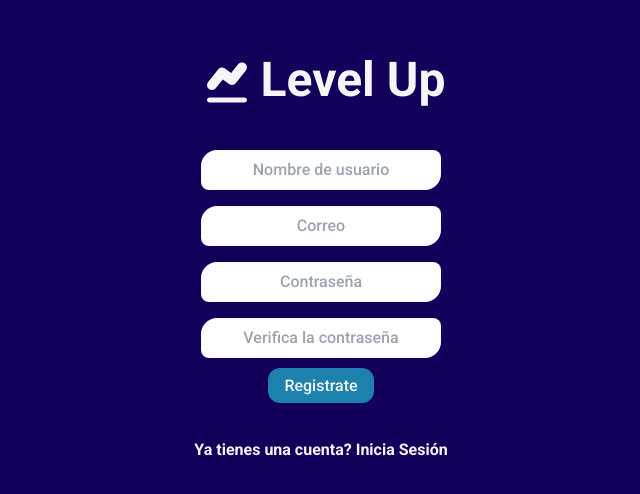
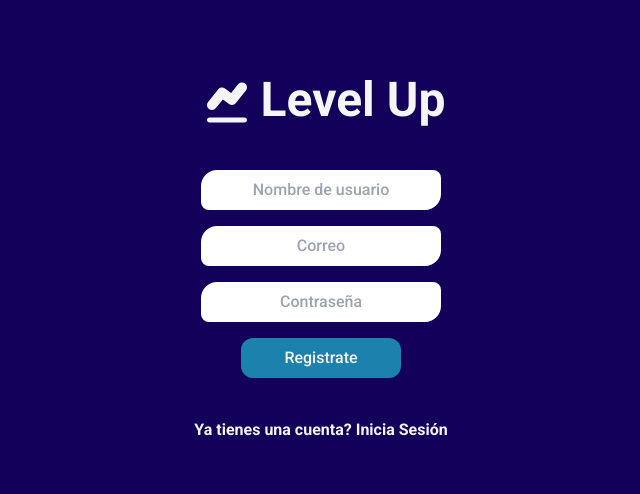
Before and after one commit to MADDOG25/dashboard-levelup, a React (Vite) app: page /signup in a window 1280 px wide. Shown: the part 144-638 px from the top of the page, without its empty margins (319-959 px from the left). Built offline with nearby package versions, Linux system fonts and the light colour scheme.

Commit message:
add tanstack and set up validation on register component

```diff
--- a/package.json
+++ b/package.json
@@ -12,6 +12,7 @@
   "dependencies": {
     "@headlessui/react": "^2.1.8",
     "@heroicons/react": "^2.1.5",
+    "@tanstack/react-form": "^0.33.0",
     "axios": "^1.7.7",
     "react": "^18.3.1",
     "react-dom": "^18.3.1",
--- a/src/components/atoms/Form/Login/ButtonSubmitLogin.tsx
+++ /dev/null
@@ -1,15 +0,0 @@
-import { Link } from "react-router-dom";
-
-export default function ButtonSubmitLogin() {
-  return (
-    <div>
-      <Link
-        className="w-40 bg-[--colorSky] text-[--colorWhite] font-medium  px-4 py-2 rounded-xl hover:bg-[--colorGreen] hover:text-[--colorBlue1]"
-        type="submit"
-        to="/home"
-      >
-        Inicia Sesión
-      </Link>
-    </div>
-  );
-}
--- a/src/components/atoms/Form/Login/InputPassword.tsx
+++ /dev/null
@@ -1,12 +0,0 @@
-export default function InputPassword() {
-  return (
-    <div>
-      <input
-        className="w-60 p-2 text-center font-medium  text-[--colorBlue2] rounded-lg rounded-tl-2xl rounded-br-2xl outline-none"
-        type="password"
-        name="password"
-        placeholder="Contraseña"
-      />
-    </div>
-  );
-}
--- a/src/components/atoms/Form/Login/InputText.tsx
+++ /dev/null
@@ -1,12 +0,0 @@
-export default function InputText() {
-  return (
-    <div>
-      <input
-        className="w-60 p-2 text-center font-medium text-[--colorBlue2] rounded-lg rounded-tl-2xl rounded-br-2xl outline-none"
-        type="text"
-        name="email"
-        placeholder="Correo"
-      />
-    </div>
-  );
-}
--- a/src/components/atoms/Form/Register/ButtonSubmitRegister.tsx
+++ /dev/null
@@ -1,15 +0,0 @@
-import { Link } from "react-router-dom";
-
-export default function ButtonSubmitRegister() {
-  return (
-    <div>
-      <Link
-        className="w-40 bg-[--colorSky] text-[--colorWhite] font-medium  px-4 py-2 rounded-xl hover:bg-[--colorGreen] hover:text-[--colorBlue1]"
-        type="submit"
-        to="/home"
-      >
-        Registrate
-      </Link>
-    </div>
-  );
-}
--- a/src/components/atoms/Form/Register/InputCheckPassword.tsx
+++ /dev/null
@@ -1,12 +0,0 @@
-export default function InputCheckPassword() {
-    return (
-      <div>
-        <input
-          className="w-60 p-2 text-center font-medium  text-[--colorBlue2] rounded-lg rounded-tl-2xl rounded-br-2xl outline-none"
-          type="password"
-          name="password"
-          placeholder="Verifica la contraseña"
-        />
-      </div>
-    );
-  }
--- a/src/components/atoms/Form/Register/InputUsername.tsx
+++ /dev/null
@@ -1,12 +0,0 @@
-export default function InputUsername() {
-    return (
-      <div>
-        <input
-          className="w-60 p-2 text-center font-medium text-[--colorBlue2] rounded-lg rounded-tl-2xl rounded-br-2xl outline-none"
-          type="text"
-          name="username"
-          placeholder="Nombre de usuario"
-        />
-      </div>
-    );
-  }
--- a/src/components/organisms/LoginForm.tsx
+++ b/src/components/organisms/LoginForm.tsx
@@ -1,8 +1,5 @@
 import { Link } from "react-router-dom";
-import InputText from "../atoms/Form/Login/InputText";
-import InputPassword from "../atoms/Form/Login/InputPassword";
-import ButtonSubmit from "../atoms/Form/Login/ButtonSubmitLogin";
-import LogoForm from "../atoms/Form/Login/LogoForm";
+import LogoForm from "../atoms/Form/LogoForm";
 
 export default function LoginForm() {
   return (
@@ -13,11 +10,27 @@ export default function LoginForm() {
         </h2>
         <form className="text-center grid gap-y-4">
           {/* Email */}
-          <InputText />
+          <input
+            className="w-60 p-2 text-center font-medium text-[--colorBlue2] rounded-lg rounded-tl-2xl rounded-br-2xl outline-none"
+            type="text"
+            name="email"
+            placeholder="Correo"
+          />
           {/* Password */}
-          <InputPassword />
+          <input
+            className="w-60 p-2 text-center font-medium  text-[--colorBlue2] rounded-lg rounded-tl-2xl rounded-br-2xl outline-none"
+            type="password"
+            name="password"
+            placeholder="Contraseña"
+          />
           {/* Submit button */}
-          <ButtonSubmit />
+          <Link
+            className="w-40 mx-auto bg-[--colorSky] text-[--colorWhite] font-medium  px-4 py-2 rounded-xl hover:bg-[--colorGreen] hover:text-[--colorBlue1]"
+            type="submit"
+            to="/home"
+          >
+            Inicia Sesión
+          </Link>
         </form>
         <p className="text-[--colorWhite] font-semibold mt-10">
           No tienes una cuenta?
--- a/src/components/organisms/RegisterForm.tsx
+++ b/src/components/organisms/RegisterForm.tsx
@@ -1,28 +1,137 @@
 import { Link } from "react-router-dom";
-import InputText from "../atoms/Form/Login/InputText";
-import InputPassword from "../atoms/Form/Login/InputPassword";
-import LogoForm from "../atoms/Form/Login/LogoForm";
-import InputUsername from "../atoms/Form/Register/InputUsername";
-import InputCheckPassword from "../atoms/Form/Register/InputCheckPassword";
-import ButtonSubmitRegister from "../atoms/Form/Register/ButtonSubmitRegister";
+import LogoForm from "../atoms/Form/LogoForm";
+import { useForm } from "@tanstack/react-form";
 
 export default function RegisterForm() {
+  //Validacion de formulario
+  const form = useForm({
+    defaultValues: {
+      username: "",
+      email: "",
+      password: "",
+    },
+    onSubmit: async ({ value }) => {
+      // Enviar los valores al backend
+      console.log(value);
+    },
+  });
+
   return (
     <div className="bg-[--colorBlue1] h-screen text-[--colorWhite]">
       <div className="flex flex-col h-full justify-center items-center mx-auto">
         <h2 className="text-[--colorWhite] font-bold text-4xl mb-10">
           <LogoForm />
         </h2>
-        <form className="text-center grid gap-y-4">
+        <form
+          className="text-center grid gap-y-4"
+          onSubmit={(e) => {
+            e.preventDefault();
+            e.stopPropagation();
+          }}
+        >
           {/* Username */}
-          <InputUsername />
+          <form.Field
+            name="username"
+            validators={{
+              onChangeAsyncDebounceMs: 500,
+              onChangeAsync: ({ value }) =>
+                value.length < 3 && "Nombre de usuario requiere 3 caracteres.",
+            }}
+            children={(field) => (
+              <div className="flex flex-col gap-y-2 items-center">
+                <input
+                  className="w-60 p-2 text-center font-medium text-[--colorBlue2] rounded-lg rounded-tl-2xl rounded-br-2xl outline-none"
+                  type="text"
+                  name="username"
+                  placeholder="Nombre de usuario"
+                  value={field.state.value}
+                  onBlur={field.handleBlur}
+                  onChange={(e) => field.handleChange(e.target.value)}
+                />
+                {field.state.meta.errors || (
+                  <p className="text-red-600 text-sm">
+                    {field.state.meta.errors}
+                  </p>
+                )}
+              </div>
+            )}
+          />
+
           {/* Email */}
-          <InputText />
-          <InputPassword />
-          {/* Check password */}
-          <InputCheckPassword />
+          <form.Field
+            name="email"
+            validators={{
+              onChangeAsyncDebounceMs: 500,
+              onChangeAsync: ({ value }) =>
+                value.length < 3 && "Correo requiere de 5 caracteres.",
+            }}
+            children={(field) => (
+              <div className="flex flex-col gap-y-2 items-center">
+                <input
+                  className="w-60 p-2 text-center font-medium text-[--colorBlue2] rounded-lg rounded-tl-2xl rounded-br-2xl outline-none"
+                  type="text"
+                  name="email"
+                  placeholder="Correo"
+                  value={field.state.value}
+                  onBlur={field.handleBlur}
+                  onChange={(e) => field.handleChange(e.target.value)}
+                />
+                {field.state.meta.errors || (
+                  <p className="text-red-600 text-sm">
+                    {field.state.meta.errors}
+                  </p>
+                )}
+              </div>
+            )}
+          />
+          {/* Password */}
+          <form.Field
+            name="password"
+            validators={{
+              onChangeAsyncDebounceMs: 500,
+              onChangeAsync: ({ value }) => {
+                if (value.length < 6) {
+                  return "Contraseña debe tener al menos 6 caracteres.";
+                }
+                if (!/[A-Z]/.test(value)) {
+                  return "Contraseña debe contener al menos una letra mayúscula.";
+                }
+                if (!/[a-z]/.test(value)) {
+                  return "Contraseña debe contener al menos una letra minúscula.";
+                }
+                if (!/[0-9]/.test(value)) {
+                  return "Contraseña debe contener al menos un número.";
+                }
+              },
+            }}
+            children={(field) => (
+              <div className="flex flex-col gap-y-2 items-center">
+                <input
+                  className="w-60 p-2 text-center font-medium text-[--colorBlue2] rounded-lg rounded-tl-2xl rounded-br-2xl outline-none"
+                  type="password"
+                  name="password"
+                  placeholder="Contraseña"
+                  value={field.state.value}
+                  onBlur={field.handleBlur}
+                  onChange={(e) => field.handleChange(e.target.value)}
+                />
+                {field.state.meta.errors || (
+                  <p className="text-red-600 text-sm">
+                    {field.state.meta.errors}
+                  </p>
+                )}
+              </div>
+            )}
+          />
           {/* Submit button */}
-          <ButtonSubmitRegister />
+          <Link
+            className="w-40 mx-auto bg-[--colorSky] text-[--colorWhite] font-medium  px-4 py-2 rounded-xl hover:bg-[--colorGreen] hover:text-[--colorBlue1]"
+            type="submit"
+            // to="/home"
+            onClick={form.handleSubmit}
+          >
+            Registrate
+          </Link>
         </form>
         <p className="text-[--colorWhite] font-semibold mt-10">
           Ya tienes una cuenta?
--- a/src/main.tsx
+++ b/src/main.tsx
@@ -8,21 +8,25 @@ import RegisterForm from "./components/organisms/RegisterForm.tsx";
 import LoginForm from "./components/organisms/LoginForm.tsx";
 
 const router = createBrowserRouter([
+  // Route Login Home Page
   {
     path: "/",
     element: <LoginForm />,
     errorElement: <ErrorPage />,
   },
+  // Route Register
   {
     path: "/signup",
     element: <RegisterForm />,
     errorElement: <ErrorPage />,
   },
+  // Route Login
   {
     path: "/signin",
     element: <LoginForm />,
     errorElement: <ErrorPage />,
   },
+  // Route Home
   {
     path: "/home",
     element: <App />,
```
Also changed, not shown: src/components/atoms/Form/LogoForm.tsx (renamed from src/components/atoms/Form/Login/LogoForm.tsx), 1 other file (tests, documents, lock files or other folders).
